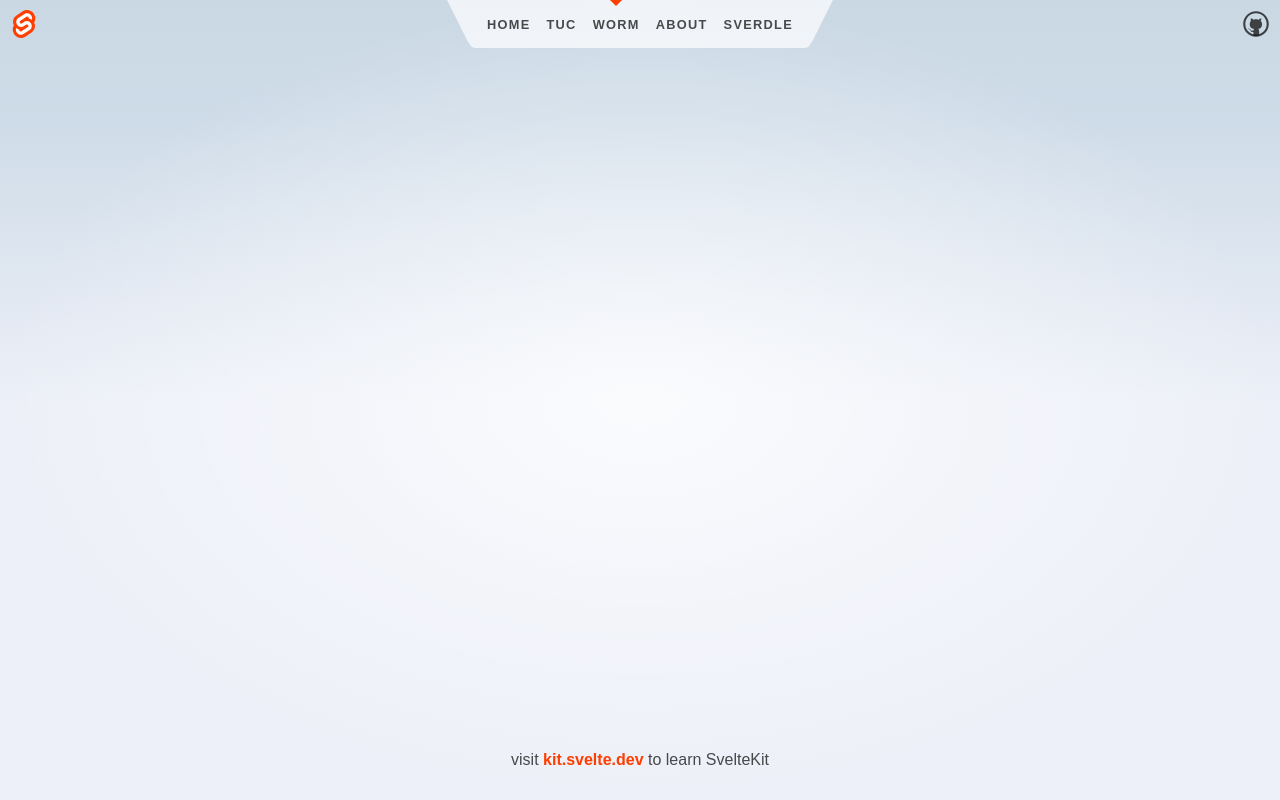
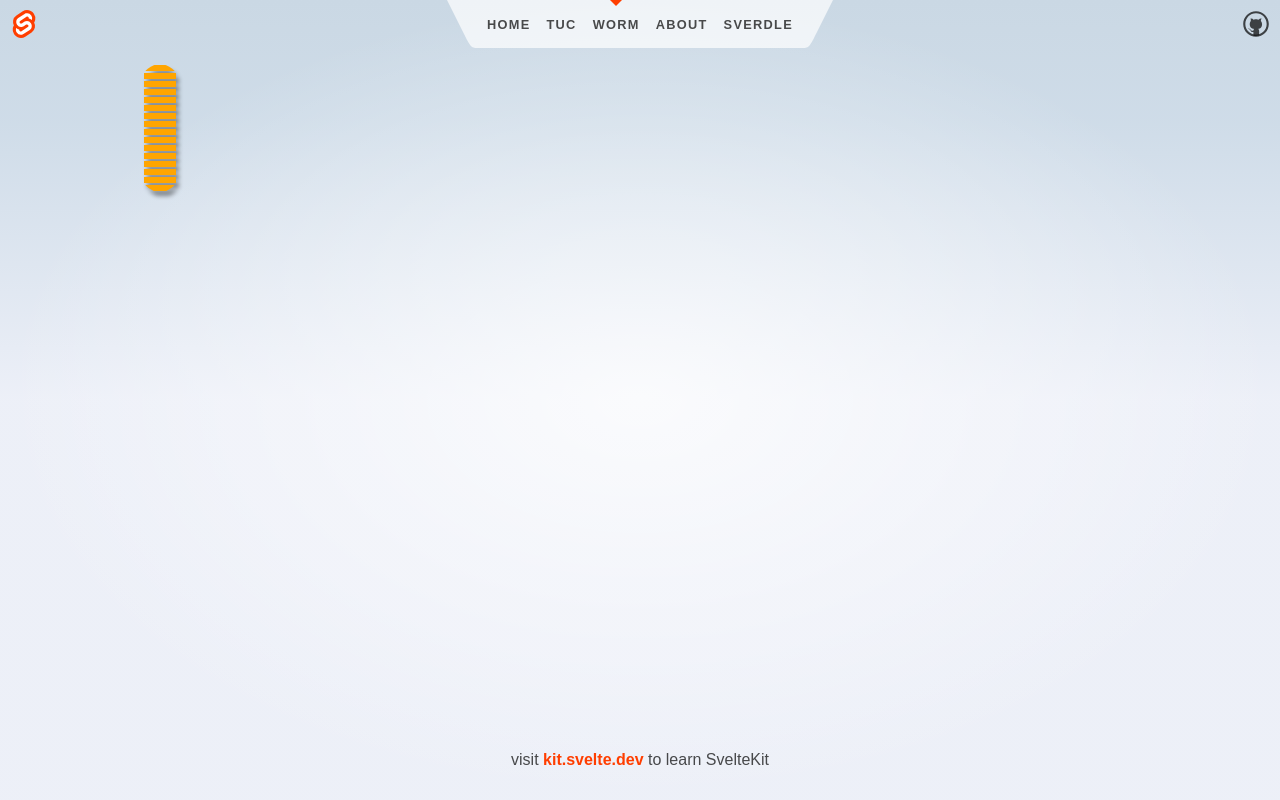
Before and after one commit to ed-ilyin/mathworm, a SvelteKit app: page /worms in a window 1280 px wide. Built offline with nearby package versions, Linux system fonts and the light colour scheme.

Commit message:
Snake follows cursor

```diff
--- a/src/routes/tuc/Snake.svelte
+++ b/src/routes/tuc/Snake.svelte
@@ -1,3 +1,13 @@
-<svg width=50 height=250 >
-    <elipse cx=100 cy=50 rx=80 ry=30 fill=none stroke=orange />
+<svg viewBox="0 0 16 64">
+	<pattern id="diagonalHatch" patternUnits="userSpaceOnUse" width="16" height="4">
+		<path d="M0,2 l16,0" style="stroke:orange; stroke-width:3" />
+	</pattern>
+	<ellipse cx="8" cy="32" rx="16" ry="32" fill="url(#diagonalHatch)" />
 </svg>
+
+<style>
+	svg {
+		width: 2rem;
+		filter: drop-shadow(3px 5px 2px rgb(0 0 0 / 0.4));
+	}
+</style>
```
Also changed, not shown: src/routes/tuc/+page.svelte (+11 -3 lines), src/routes/worms/Worm.svelte (+3 -5 lines).
